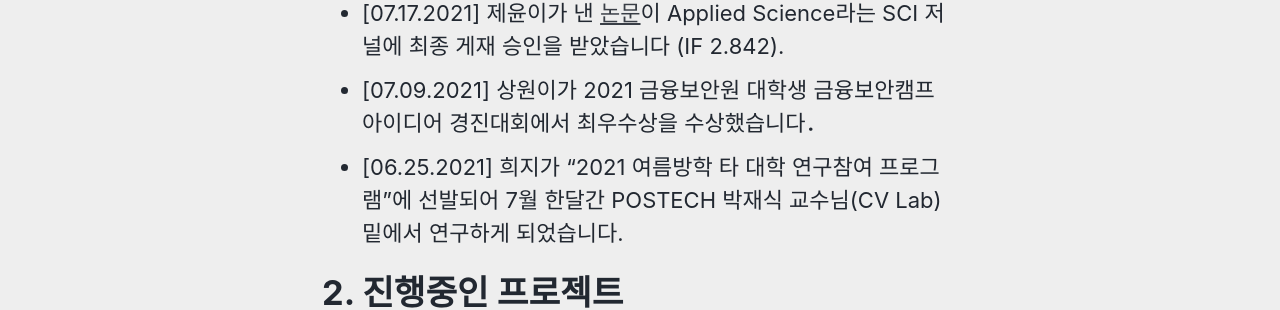
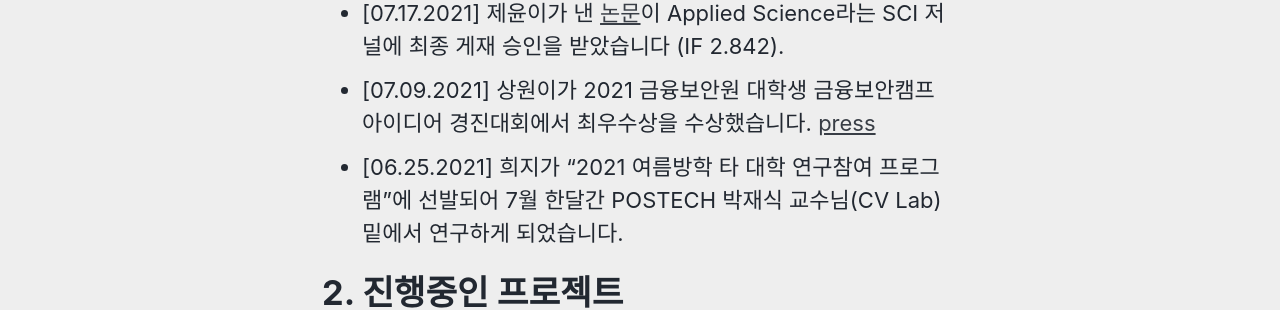
Before and after one commit to TAVEResearch/TAVEResearch.github.io, a Jekyll site: the page built from about.md, in a window 1280 px wide. Shown: the part 420-730 px from the top of the page. Built offline with Jekyll 4.4.1, drawn with Linux system fonts in a browser that asks for light colours; cached includes are drawn as plain includes.

Commit message:
Update about.md

```diff
--- a/about.md
+++ b/about.md
@@ -11,7 +11,7 @@ TAVE OB들을 위한 연구 및 개발 그룹입니다. 컴퓨터비전, 자연
 # 1. News
 
 - [07.17.2021] 제윤이가 낸 [논문](https://jeiyoon.github.io/data/vrb.pdf)이 Applied Science라는 SCI 저널에 최종 게재 승인을 받았습니다 (IF 2.842).
-- [07.09.2021] 상원이가 2021 금융보안원 대학생 금융보안캠프 아이디어 경진대회에서 최우수상을 수상했습니다．
+- [07.09.2021] 상원이가 2021 금융보안원 대학생 금융보안캠프 아이디어 경진대회에서 최우수상을 수상했습니다. [press](http://www.bikorea.net/news/articleView.html?idxno=31158)
 - [06.25.2021] 희지가 "2021 여름방학 타 대학 연구참여 프로그램"에 선발되어 7월 한달간 POSTECH 박재식 교수님(CV Lab) 밑에서 연구하게 되었습니다.
 
 # 2. 진행중인 프로젝트
```
